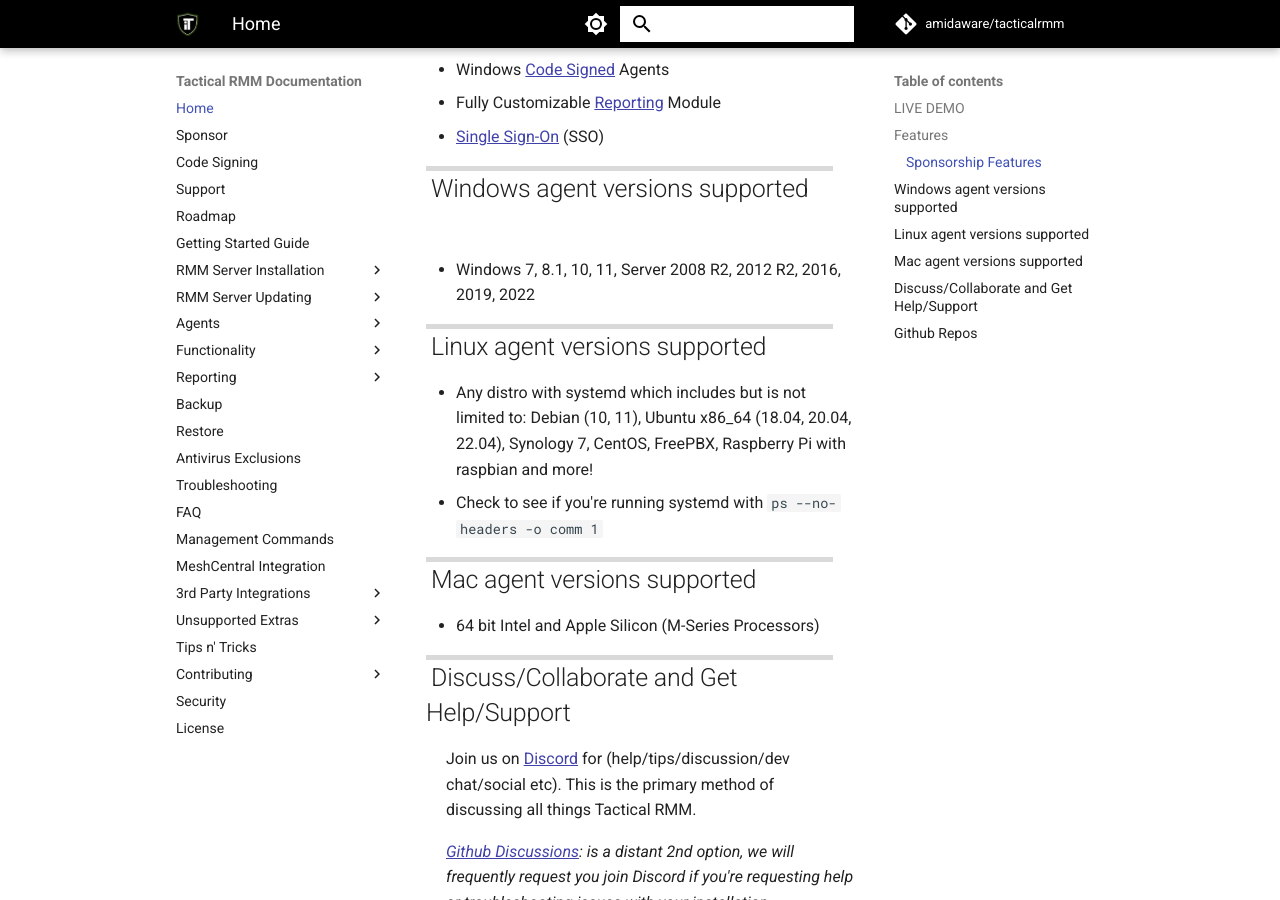
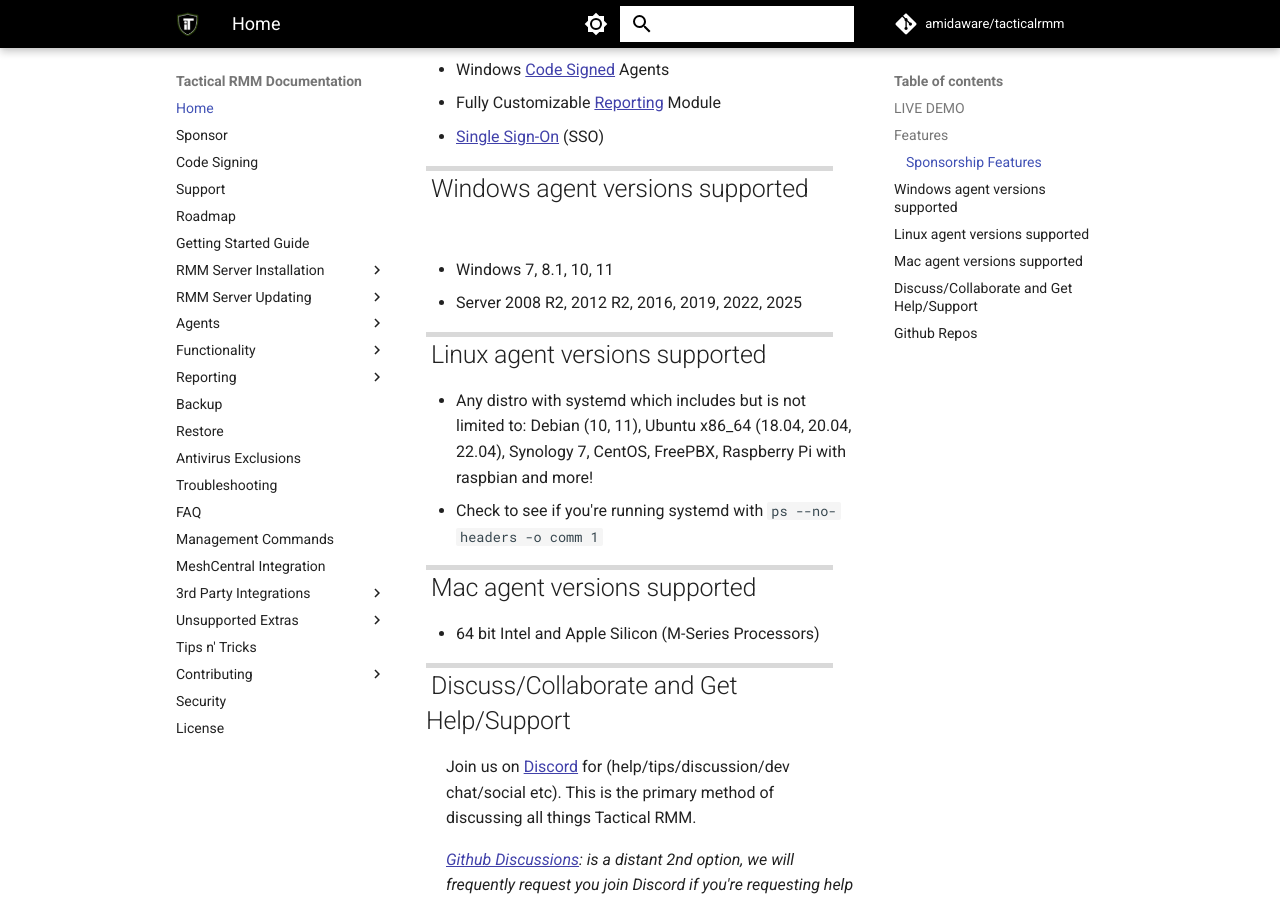
Before and after one commit to amidaware/trmm-docs, an MkDocs documentation site: the page built from docs/index.md, in a window 1280 px wide and 900 px high, scrolled down 946 px. Built offline with MkDocs 1.6.1 and Material for MkDocs 9.7.7, drawn with Linux system fonts in a browser that asks for light colours; comment, search, counter and statistics services are not loaded.

Commit message:
add server 2025

```diff
--- a/docs/index.md
+++ b/docs/index.md
@@ -32,7 +32,8 @@
 
 ## Windows agent versions supported
 
-- Windows 7, 8.1, 10, 11, Server 2008 R2, 2012 R2, 2016, 2019, 2022
+- Windows 7, 8.1, 10, 11
+- Server 2008 R2, 2012 R2, 2016, 2019, 2022, 2025
 
 ## Linux agent versions supported
 
```
